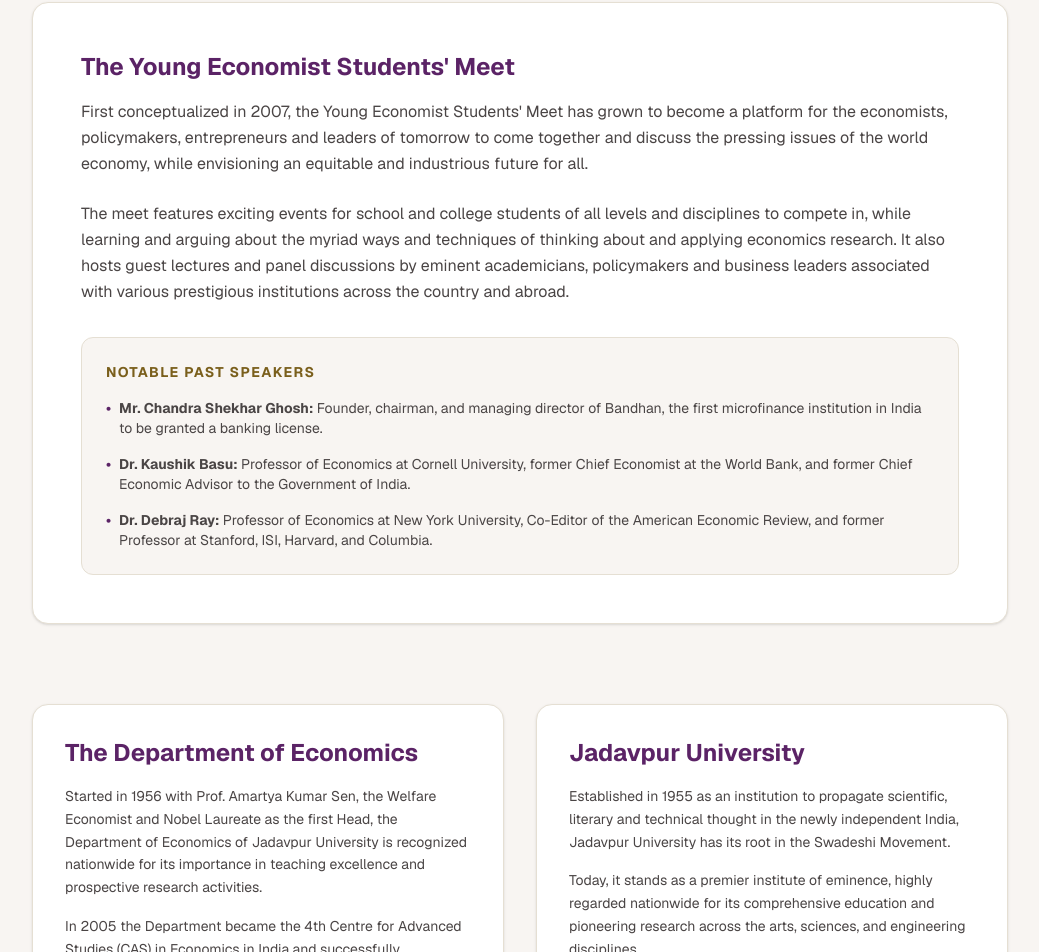
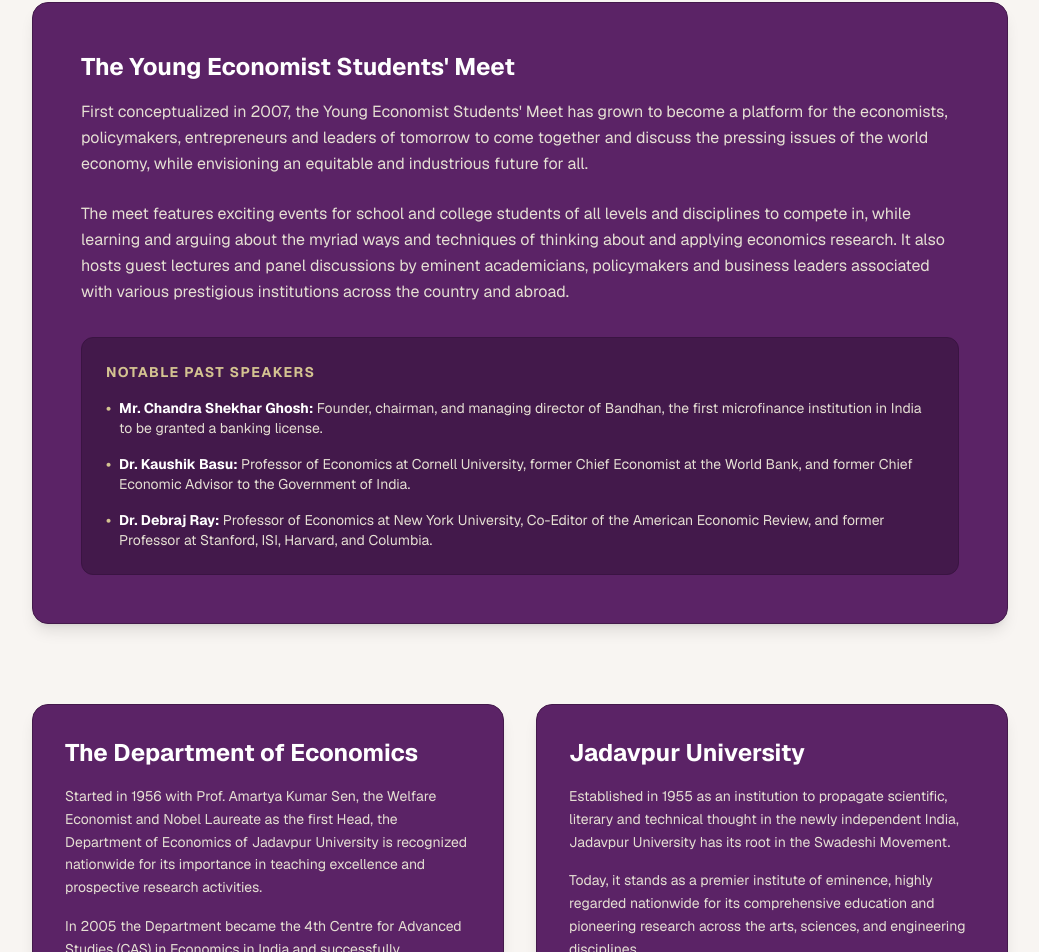
Before and after one commit to Sagniiiik/yesm-2026, a Next.js app: page /about in a window 1280 px wide. Shown: the part 355-1307 px from the top of the page, without its empty margins (120-1159 px from the left). Built offline with nearby package versions, Linux system fonts and the light colour scheme.

Commit message:
about is purple

```diff
--- a/app/about/page.tsx
+++ b/app/about/page.tsx
@@ -57,29 +57,30 @@ export default function About() {
         </div>
 
         {/* YESM Section */}
-        <section className="mb-20 bg-white p-8 md:p-12 rounded-2xl shadow-sm border border-[#E5DFD3]">
-          <h2 className="text-2xl font-bold text-[#5B2366] mb-4">The Young Economist Students' Meet</h2>
-          <p className="text-[#4A4545] leading-relaxed mb-6">
+        <section className="mb-20 bg-[#5B2366] p-8 md:p-12 rounded-2xl shadow-lg border border-[#43194B]">
+          <h2 className="text-2xl font-bold text-white mb-4">The Young Economist Students' Meet</h2>
+          <p className="text-[#E5DFD3] leading-relaxed mb-6">
             First conceptualized in 2007, the Young Economist Students' Meet has grown to become a platform for the economists, policymakers, entrepreneurs and leaders of tomorrow to come together and discuss the pressing issues of the world economy, while envisioning an equitable and industrious future for all.
           </p>
-          <p className="text-[#4A4545] leading-relaxed mb-8">
+          <p className="text-[#E5DFD3] leading-relaxed mb-8">
             The meet features exciting events for school and college students of all levels and disciplines to compete in, while learning and arguing about the myriad ways and techniques of thinking about and applying economics research. It also hosts guest lectures and panel discussions by eminent academicians, policymakers and business leaders associated with various prestigious institutions across the country and abroad.
           </p>
 
-          <div className="bg-[#F8F5F2] p-6 rounded-xl border border-[#E5DFD3]">
-            <h3 className="text-sm font-bold tracking-widest uppercase text-[#7A5F1C] mb-4">Notable Past Speakers</h3>
-            <ul className="space-y-4 text-sm text-[#4A4545]">
+          {/* Inner Speakers Box - Darker Purple */}
+          <div className="bg-[#43194B] p-6 rounded-xl border border-[#3A1442]">
+            <h3 className="text-sm font-bold tracking-widest uppercase text-[#D4C391] mb-4">Notable Past Speakers</h3>
+            <ul className="space-y-4 text-sm text-[#E5DFD3]">
               <li className="flex items-start">
-                <span className="text-[#5B2366] font-bold mr-2">•</span>
-                <span><strong>Mr. Chandra Shekhar Ghosh:</strong> Founder, chairman, and managing director of Bandhan, the first microfinance institution in India to be granted a banking license.</span>
+                <span className="text-[#D4C391] font-bold mr-2">•</span>
+                <span><strong className="text-white">Mr. Chandra Shekhar Ghosh:</strong> Founder, chairman, and managing director of Bandhan, the first microfinance institution in India to be granted a banking license.</span>
               </li>
               <li className="flex items-start">
-                <span className="text-[#5B2366] font-bold mr-2">•</span>
-                <span><strong>Dr. Kaushik Basu:</strong> Professor of Economics at Cornell University, former Chief Economist at the World Bank, and former Chief Economic Advisor to the Government of India.</span>
+                <span className="text-[#D4C391] font-bold mr-2">•</span>
+                <span><strong className="text-white">Dr. Kaushik Basu:</strong> Professor of Economics at Cornell University, former Chief Economist at the World Bank, and former Chief Economic Advisor to the Government of India.</span>
               </li>
               <li className="flex items-start">
-                <span className="text-[#5B2366] font-bold mr-2">•</span>
-                <span><strong>Dr. Debraj Ray:</strong> Professor of Economics at New York University, Co-Editor of the American Economic Review, and former Professor at Stanford, ISI, Harvard, and Columbia.</span>
+                <span className="text-[#D4C391] font-bold mr-2">•</span>
+                <span><strong className="text-white">Dr. Debraj Ray:</strong> Professor of Economics at New York University, Co-Editor of the American Economic Review, and former Professor at Stanford, ISI, Harvard, and Columbia.</span>
               </li>
             </ul>
           </div>
@@ -87,23 +88,23 @@ export default function About() {
 
         <div className="grid grid-cols-1 md:grid-cols-2 gap-8 mb-12">
           {/* Department Section */}
-          <section className="bg-white p-8 rounded-2xl shadow-sm border border-[#E5DFD3]">
-            <h2 className="text-2xl font-bold text-[#5B2366] mb-4">The Department of Economics</h2>
-            <p className="text-[#4A4545] leading-relaxed text-sm">
+          <section className="bg-[#5B2366] p-8 rounded-2xl shadow-lg border border-[#43194B]">
+            <h2 className="text-2xl font-bold text-white mb-4">The Department of Economics</h2>
+            <p className="text-[#E5DFD3] leading-relaxed text-sm">
               Started in 1956 with Prof. Amartya Kumar Sen, the Welfare Economist and Nobel Laureate as the first Head, the Department of Economics of Jadavpur University is recognized nationwide for its importance in teaching excellence and prospective research activities.
             </p>
-            <p className="text-[#4A4545] leading-relaxed text-sm mt-4">
+            <p className="text-[#E5DFD3] leading-relaxed text-sm mt-4">
               In 2005 the Department became the 4th Centre for Advanced Studies (CAS) in Economics in India and successfully completed CAS phase III (2016-21). Our research scholars are engaged in cutting-edge research and frequently contribute to major academic publications.
             </p>
           </section>
 
           {/* University Section */}
-          <section className="bg-white p-8 rounded-2xl shadow-sm border border-[#E5DFD3]">
-            <h2 className="text-2xl font-bold text-[#5B2366] mb-4">Jadavpur University</h2>
-            <p className="text-[#4A4545] leading-relaxed text-sm">
+          <section className="bg-[#5B2366] p-8 rounded-2xl shadow-lg border border-[#43194B]">
+            <h2 className="text-2xl font-bold text-white mb-4">Jadavpur University</h2>
+            <p className="text-[#E5DFD3] leading-relaxed text-sm">
               Established in 1955 as an institution to propagate scientific, literary and technical thought in the newly independent India, Jadavpur University has its root in the Swadeshi Movement.
             </p>
-            <p className="text-[#4A4545] leading-relaxed text-sm mt-4">
+            <p className="text-[#E5DFD3] leading-relaxed text-sm mt-4">
               Today, it stands as a premier institute of eminence, highly regarded nationwide for its comprehensive education and pioneering research across the arts, sciences, and engineering disciplines.
             </p>
           </section>
```
